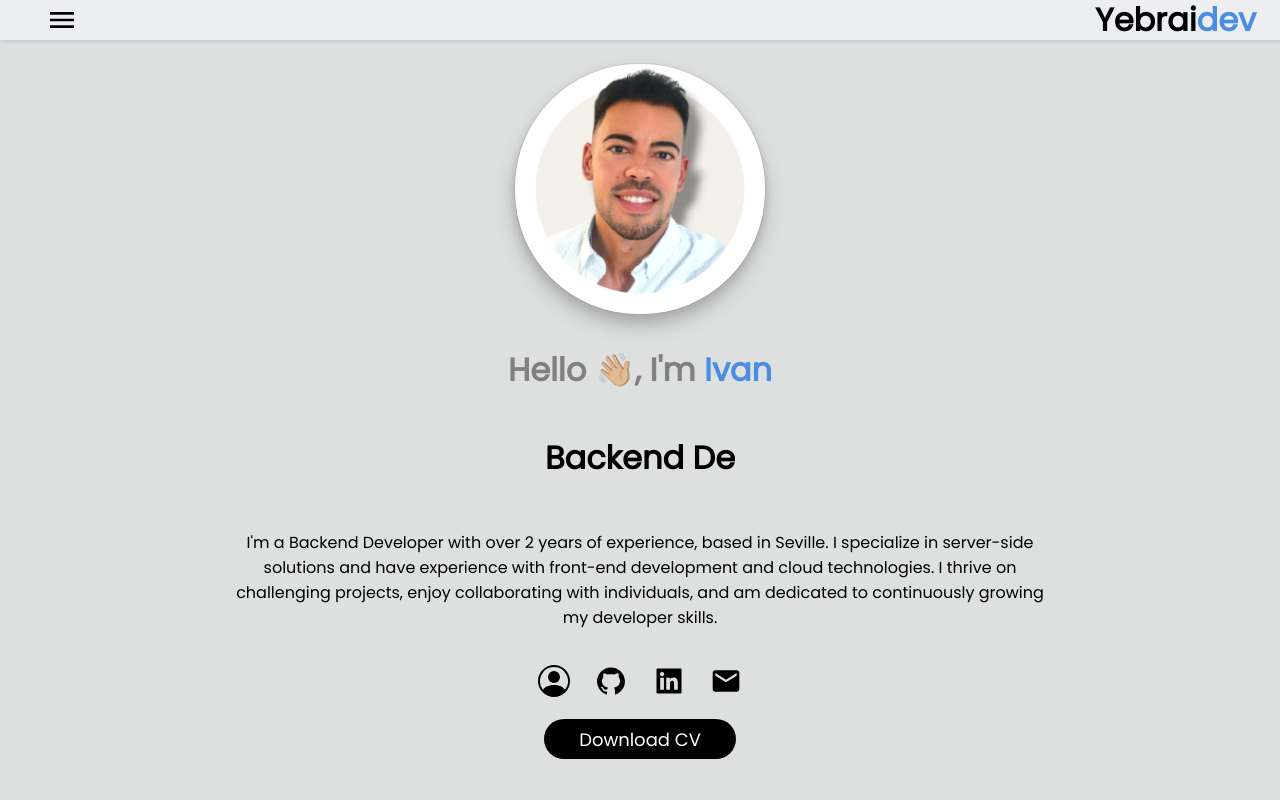
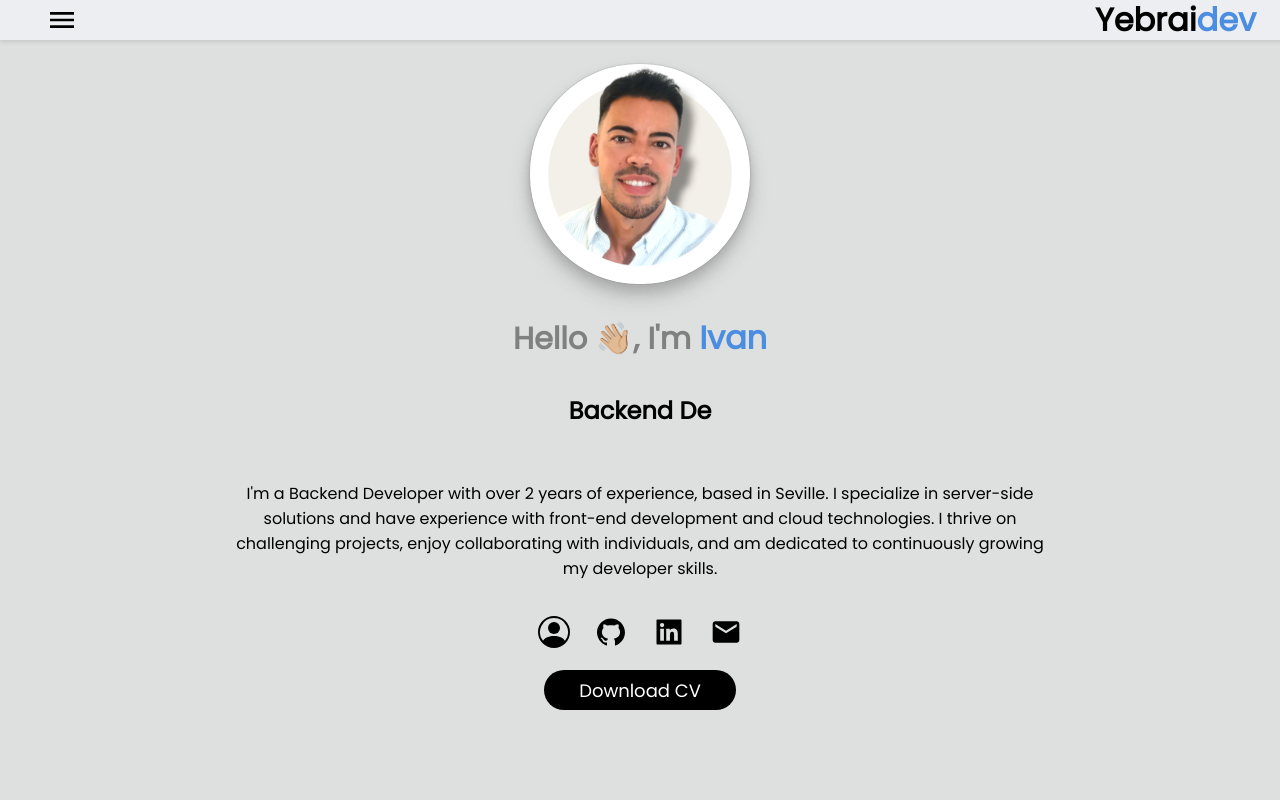
Before and after one commit to yebrai/yebraidev, a Next.js app: page / in a window 1280 px wide. Shown: the top 800 px of the page. Built offline with nearby package versions, Linux system fonts and the light colour scheme.

Commit message:
fix styles dimensions

```diff
--- a/src/components/AppWelcome/Welcome.module.css
+++ b/src/components/AppWelcome/Welcome.module.css
@@ -1,6 +1,6 @@
 .avatar {
-  width: 250px;
-  height: 250px;
+  width: 220px;
+  height: 220px;
   position: relative;
   box-shadow: var(--shadow-elevation);
   border-radius: 50%;
@@ -72,14 +72,14 @@
 }
 
 .presentation {
-  font-size: 2rem;
+  font-size: 1.9rem;
   height: 3vh;
   color: grey;
 }
 
 .position {
   width: 64vw;
-  font-size: 2rem;
+  font-size: 1.5rem;
   font-weight: 900;
   height: 1vh;
 }
```
Also changed, not shown: src/components/AppAbout/About.module.css (indentation only).
